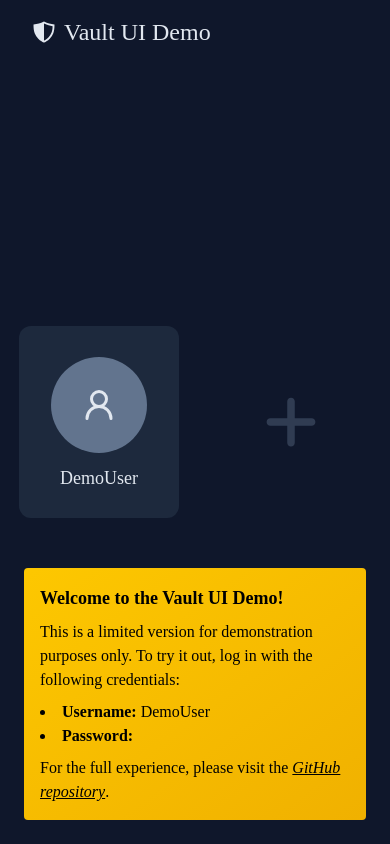
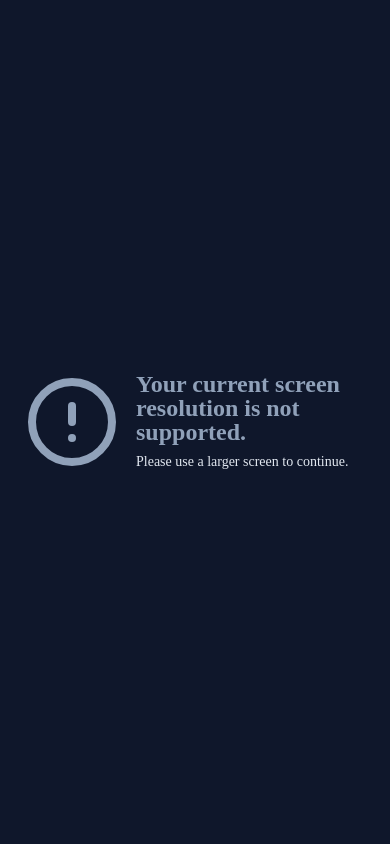
Before and after one commit to jamesomichael/vault-ui, a React (Vite) app: page /auth/login in a window 390 px wide. Built offline with nearby package versions, Linux system fonts and the light colour scheme; a web font is replaced by a local one.

Commit message:
add screen resolution warning message

```diff
--- /dev/null
+++ b/src/components/shared/ResolutionWarning.tsx
@@ -0,0 +1,19 @@
+import { LuCircleAlert } from 'react-icons/lu';
+
+const ResolutionWarning = () => {
+	return (
+		<div className="p-6 h-full flex gap-4 justify-center items-center bg-slate-900">
+			<LuCircleAlert className="text-slate-400 text-8xl min-w-24 leading-none" />
+			<div className="flex flex-col justify-center gap-2">
+				<span className="leading-6 sm:leading-none font-hubot font-bold text-2xl sm:text-3xl text-slate-400">
+					Your current screen resolution is not supported.
+				</span>
+				<span className="leading-5 sm:leading-none font-hubot text-sm md:text-base text-slate-200">
+					Please use a larger screen to continue.
+				</span>
+			</div>
+		</div>
+	);
+};
+
+export default ResolutionWarning;
--- a/src/main.tsx
+++ b/src/main.tsx
@@ -3,6 +3,8 @@ import { StrictMode } from 'react';
 import { createRoot } from 'react-dom/client';
 import { BrowserRouter } from 'react-router';
 import { Provider } from 'react-redux';
+
+import ResolutionWarning from './components/shared/ResolutionWarning.tsx';
 
 import { store } from './redux/store';
 
@@ -15,7 +17,12 @@ createRoot(document.getElementById('root')!).render(
 		<EncryptionProvider>
 			<Provider store={store}>
 				<BrowserRouter>
-					<App />
+					<div className="lg:hidden h-screen">
+						<ResolutionWarning />
+					</div>
+					<div className="hidden lg:block">
+						<App />
+					</div>
 				</BrowserRouter>
 			</Provider>
 		</EncryptionProvider>
```
